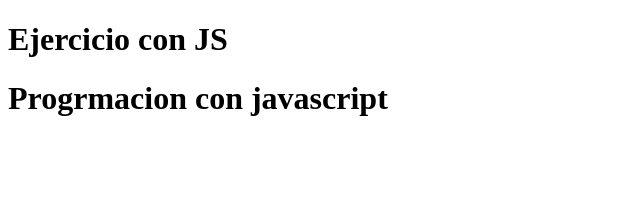
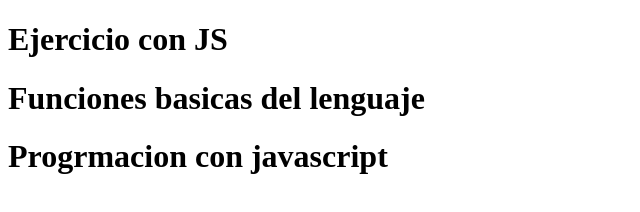
Before and after one commit to jacarcelenb/HTML_Fundamentos, a plain HTML site: page index.html in a window 1280 px wide. Shown: the whole page, without its empty margins (0-640 px from the left). Drawn offline with Linux system fonts and the light colour scheme.

Commit message:
Se agrego una etiqueta H1 en el index

```diff
--- a/index.html
+++ b/index.html
@@ -7,6 +7,7 @@
 </head>
 <body>
     <h1>Ejercicio con JS</h1>
+    <h1>Funciones basicas del lenguaje</h1>
     <h1>Progrmacion con javascript</h1>
     <script src="app.js"></script>
 </body>
```
